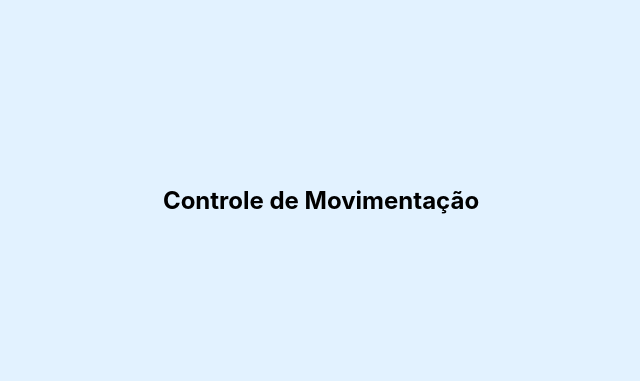
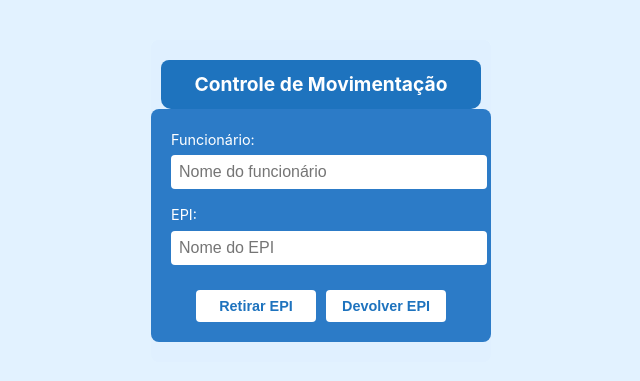
Before and after one commit to BrunoPuttkammer/Gerenciamento_EPIs, a React (Vite) app in the folder app_epis/: page /movimentacao in a window 1280 px wide. Shown: the part 199-580 px from the top of the page, without its empty margins (319-959 px from the left). Built offline with nearby package versions, Linux system fonts and the light colour scheme; no server answers.

Commit message:
movimentação criada

```diff
--- /dev/null
+++ b/app_epis/src/components/ControleMovimentacao.css
@@ -0,0 +1,78 @@
+/* Container */
+.container {
+    display: flex;
+    flex-direction: column;
+    align-items: center;
+    background-color: #e0f0ff;
+    padding: 20px;
+    border-radius: 8px;
+    width: 300px;
+    margin: 0 auto;
+}
+
+/* Header */
+.header {
+    background-color: #1e73be;
+    color: white;
+    padding: 10px;
+    font-size: 1.2em;
+    font-weight: bold;
+    text-align: center;
+    width: 100%;
+    border-radius: 8px 8px 10px 10px;
+}
+
+/* Box */
+.box {
+    background-color: #2c7bc7;
+    padding: 20px;
+    border-radius: 8px;
+    width: 100%;
+    display: flex;
+    flex-direction: column;
+    align-items: center;
+}
+
+/* Input group */
+.input-group {
+    margin-bottom: 15px;
+    width: 100%;
+}
+
+label {
+    color: white;
+    font-size: 0.9em;
+    margin-bottom: 5px;
+    display: block;
+}
+
+.input {
+    width: 100%;
+    padding: 8px;
+    border: none;
+    border-radius: 4px;
+    font-size: 1em;
+}
+
+/* Buttons */
+.buttons {
+    display: flex;
+    gap: 10px;
+    margin-top: 10px;
+}
+
+.button {
+    background-color: white;
+    color: #1e73be;
+    border: none;
+    border-radius: 4px;
+    padding: 8px 12px;
+    font-size: 0.9em;
+    font-weight: bold;
+    cursor: pointer;
+    transition: background-color 0.3s;
+}
+
+.button:hover {
+    background-color: #d0e9ff;
+}
--- a/app_epis/src/components/MovimentacaoTela.jsx
+++ b/app_epis/src/components/MovimentacaoTela.jsx
@@ -1,7 +1,59 @@
-import React from 'react';
+import React, { useEffect, useState } from 'react';
+import './ControleMovimentacao.css';
+import axios from "axios"
 
-const MovimentacaoTela = () => {
-    return <h2>Controle de Movimentação</h2>;
-};
+function ControleMovimentacao() {
 
-export default MovimentacaoTela;
+    const [item, setItem] = useState({ id_funcionario: 0, id_epi: 0 })
+    const [funcionario, setFuncionarios] = useState([])
+    const [epi, setEpis] = useState([])
+
+    useEffect(() => {
+        const fetchData = async () => {
+            try {
+                const [funcionariosResponse, episResponse] = await Promise.all([
+                    axios.get('http://localhost:3001/funcionario'),
+                    axios.get('http://localhost:3001/epi'),
+                ]);
+
+                setFuncionarios(funcionariosResponse.data);
+                setEpis(episResponse.data);
+            } catch (err) {
+                console.error('Erro ao buscar dados:', err);
+            }
+        };
+
+        fetchData();
+    }, []);
+
+
+    const retirarMovimentacao = async () => {
+        console.log(item)
+        const res = await axios.post("http://localhost:3001/movimentacao/retirar", item)
+    }
+
+
+    return (
+        <div className="container">
+            <div className="header">
+                Controle de Movimentação
+            </div>
+            <div className="box">
+                <div className="input-group">
+                    <label>Funcionário:</label>
+                    <input type="number" className="input" placeholder="Nome do funcionário" onChange={(e) => item.id_funcionario = e.target.value} />
+                </div>
+                <div className="input-group">
+                    <label>EPI:</label>
+                    <input type="number" className="input" placeholder="Nome do EPI" onChange={(e) => item.id_epi = e.target.value} />
+                </div>
+                <div className="buttons">
+                    <button className="button" onClick={() => retirarMovimentacao()}>Retirar EPI</button>
+                    <button className="button"onClick={() => devolverMovimentacao()}>Devolver EPI</button>
+                </div>
+            </div>
+        </div>
+    );
+
+}
+export default ControleMovimentacao;
```
Also changed, not shown: 1 other file (tests, documents, lock files or other folders).
